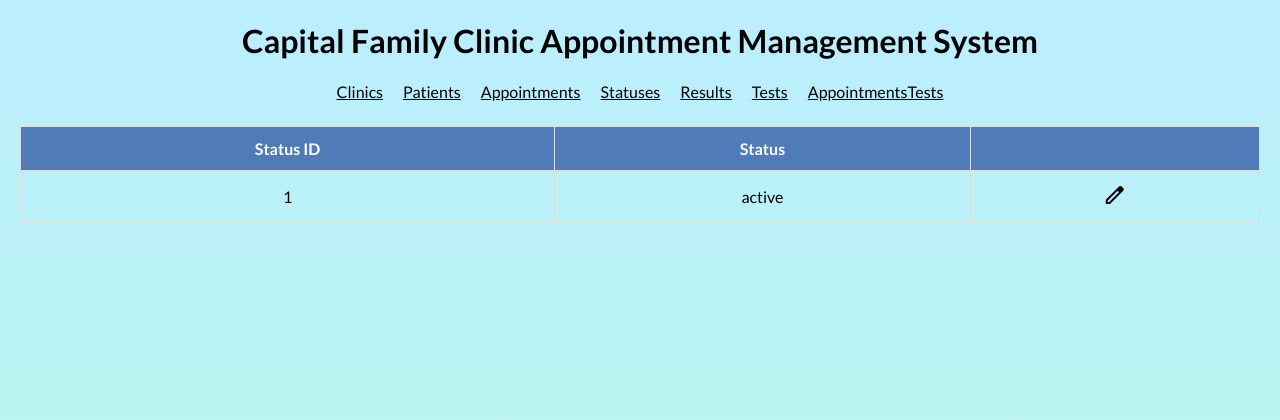
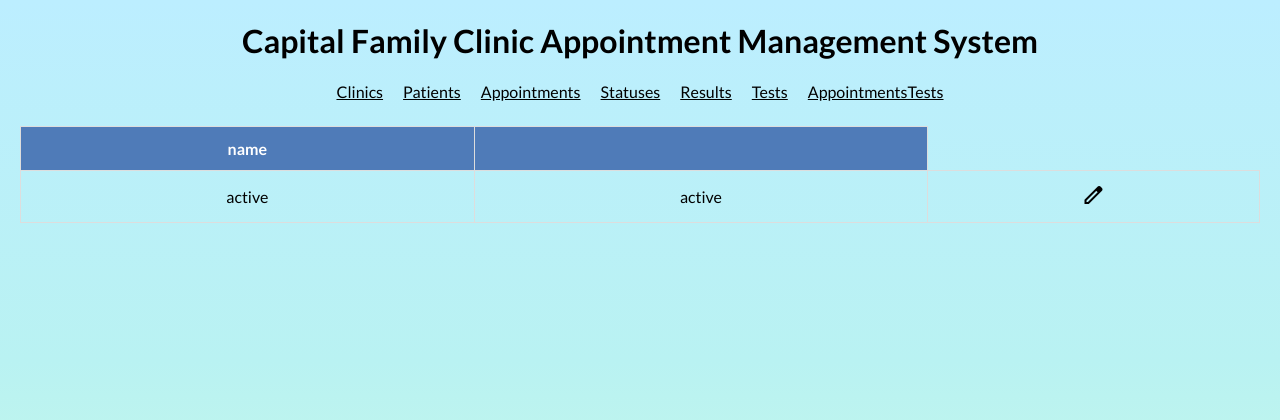
Before and after one commit to JDurham95/Clinic_appointment_management_system, a Flask app: template templates/statuses.j2 in a window 1280 px wide. Shown: the top 420 px of the page. Run offline with Flask 3, Linux system fonts and the light colour scheme; the template is opened without the code that fills it: most values are stand-ins (such as "Sample title", 1, 10 or a date in 2020); parts of the project's set-up code (start-up, migrations or seed data) failed here and were passed over; some libraries are stand-ins or nearby versions.

Commit message:
Update status query

```diff
--- a/app.py
+++ b/app.py
@@ -170,7 +170,10 @@
         dbConnection = db.connectDB()  # Open our database connection
 
         # Create and execute our queries
-        get_status_query = "SELECT statusId, status FROM Statuses ORDER BY statusId;"
+        get_status_query = "SELECT statusId AS `Status ID`, \
+                        status AS `Status` \
+                        FROM Statuses \
+                        ORDER BY statusId;"
         statuses = db.query(dbConnection, get_status_query).fetchall()
 
         status_id = request.args.get('id')
--- a/templates/statuses.j2
+++ b/templates/statuses.j2
@@ -6,8 +6,9 @@
     <thead>
         {# For the table header row, we print the DB attribute names #}
         <tr>
-            <th>Status ID</th>
-            <th>Status</th>
+            {% for key in statuses[0].keys() %}
+            <th>{{ key }}</th>
+            {% endfor %}
             <th></th>
         </tr>
     </thead>
@@ -16,9 +17,9 @@
         {# For each row, print the statusId, status #}
         {% for status in statuses %}
         <tr>
-            <td>{{ status.statusId }}</td>
-            <td>{{ status.status }}</td>
-            <td><a href="{{ url_for('statuses', id=status.statusId) }}"><span class="material-symbols-outlined">edit</span></a></td>
+            <td>{{ status['Status ID'] }}</td>
+            <td>{{ status['Status'] }}</td>
+            <td><a href="{{ url_for('statuses', id=status['Status ID']) }}"><span class="material-symbols-outlined">edit</span></a></td>
         </tr>
         {% endfor %}
     </tbody>
```
